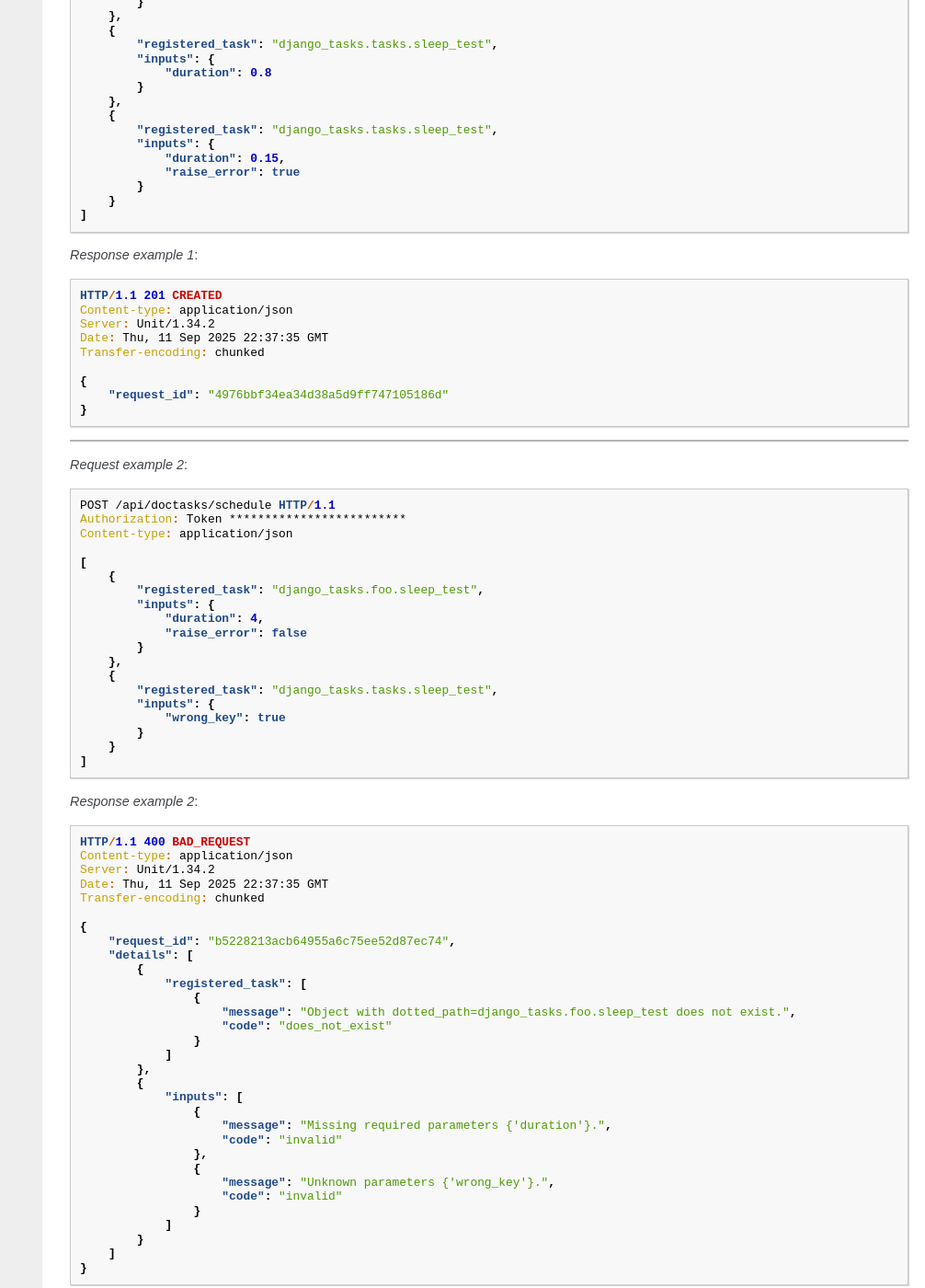
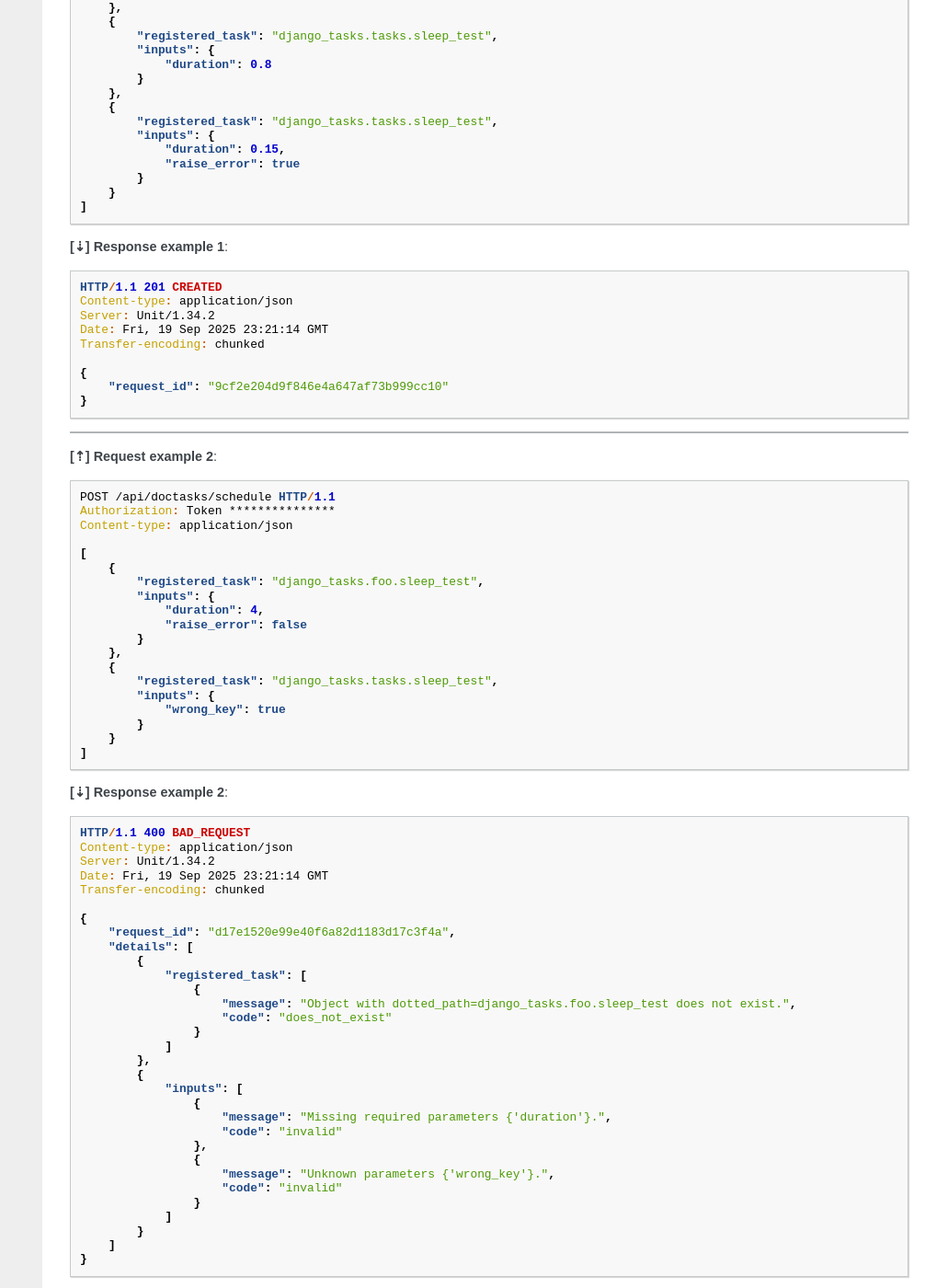
Before and after one commit to dfarre/django-channel-tasks, a Sphinx documentation site: the page built from sphinx/source/requests/asgi-post-apidoctasksschedule.rst, in a window 1280 px wide and 1400 px high, scrolled down 432 px. Shown: the whole window at 92% size, without its empty margins (274-1280 px from the left). Built offline with Sphinx 7.4.7, drawn with Linux system fonts in a browser that asks for light colours; some of the changed text lies outside the part shown.

```diff
--- a/sphinx/source/requests/asgi-post-apidoctasksschedule.rst
+++ b/sphinx/source/requests/asgi-post-apidoctasksschedule.rst
@@ -42,28 +42,32 @@
        }
    ]
 
-*Response example 1*:
+.. _post-from-api/doctasks/schedule-asgi-1:
+
+**[⇣] Response example 1**:
 
 .. sourcecode:: http
 
    HTTP/1.1 201 CREATED
    Content-type: application/json
    Server: Unit/1.34.2
-   Date: Thu, 11 Sep 2025 22:37:35 GMT
+   Date: Fri, 19 Sep 2025 23:21:14 GMT
    Transfer-encoding: chunked
 
    {
-       "request_id": "4976bbf34ea34d38a5d9ff747105186d"
+       "request_id": "9cf2e204d9f846e4a647af73b999cc10"
    }
 
 ----
 
-*Request example 2*:
+.. _post-to-api/doctasks/schedule-asgi-2:
+
+**[⇡] Request example 2**:
 
 .. sourcecode:: http
 
    POST /api/doctasks/schedule HTTP/1.1
-   Authorization: Token *************************
+   Authorization: Token ***************
    Content-type: application/json
 
    [
@@ -82,18 +86,20 @@
        }
    ]
 
-*Response example 2*:
+.. _post-from-api/doctasks/schedule-asgi-2:
+
+**[⇣] Response example 2**:
 
 .. sourcecode:: http
 
    HTTP/1.1 400 BAD_REQUEST
    Content-type: application/json
    Server: Unit/1.34.2
-   Date: Thu, 11 Sep 2025 22:37:35 GMT
+   Date: Fri, 19 Sep 2025 23:21:14 GMT
    Transfer-encoding: chunked
 
    {
-       "request_id": "b5228213acb64955a6c75ee52d87ec74",
+       "request_id": "d17e1520e99e40f6a82d1183d17c3f4a",
        "details": [
            {
                "registered_task": [
--- a/sphinx/source/rest_api.rst
+++ b/sphinx/source/rest_api.rst
@@ -11,7 +11,7 @@ ASGI server endpoints
 
    :reqheader Authorization: Token required to authenticate.
 
-   **Examples**:
+   `Response example 2 <post-from-api/doctasks/schedule-asgi-2_>`_ shows possible validation errors.
 
    .. include:: requests/asgi-post-apidoctasksschedule.rst
 
@@ -28,8 +28,6 @@ WSGI server endpoints
 
    :reqheader Authorization: Token required to authenticate.
 
-   **Examples**:
-
    .. include:: requests/wsgi-get-apidoctasks.rst
 
 
@@ -39,6 +37,4 @@ WSGI server endpoints
 
    :reqheader Authorization: Token required to authenticate.
 
-   **Examples**:
-
    .. include:: requests/wsgi-post-apidoctasks.rst
```
Also changed, not shown: other parts of sphinx/source/requests/asgi-post-apidoctasksschedule.rst (+3 -3 lines), sphinx/source/requests/wsgi-get-apidoctasks.rst (+71 -66 lines), sphinx/source/requests/wsgi-post-apidoctasks.rst (+7 -5 lines), 1 other file.
